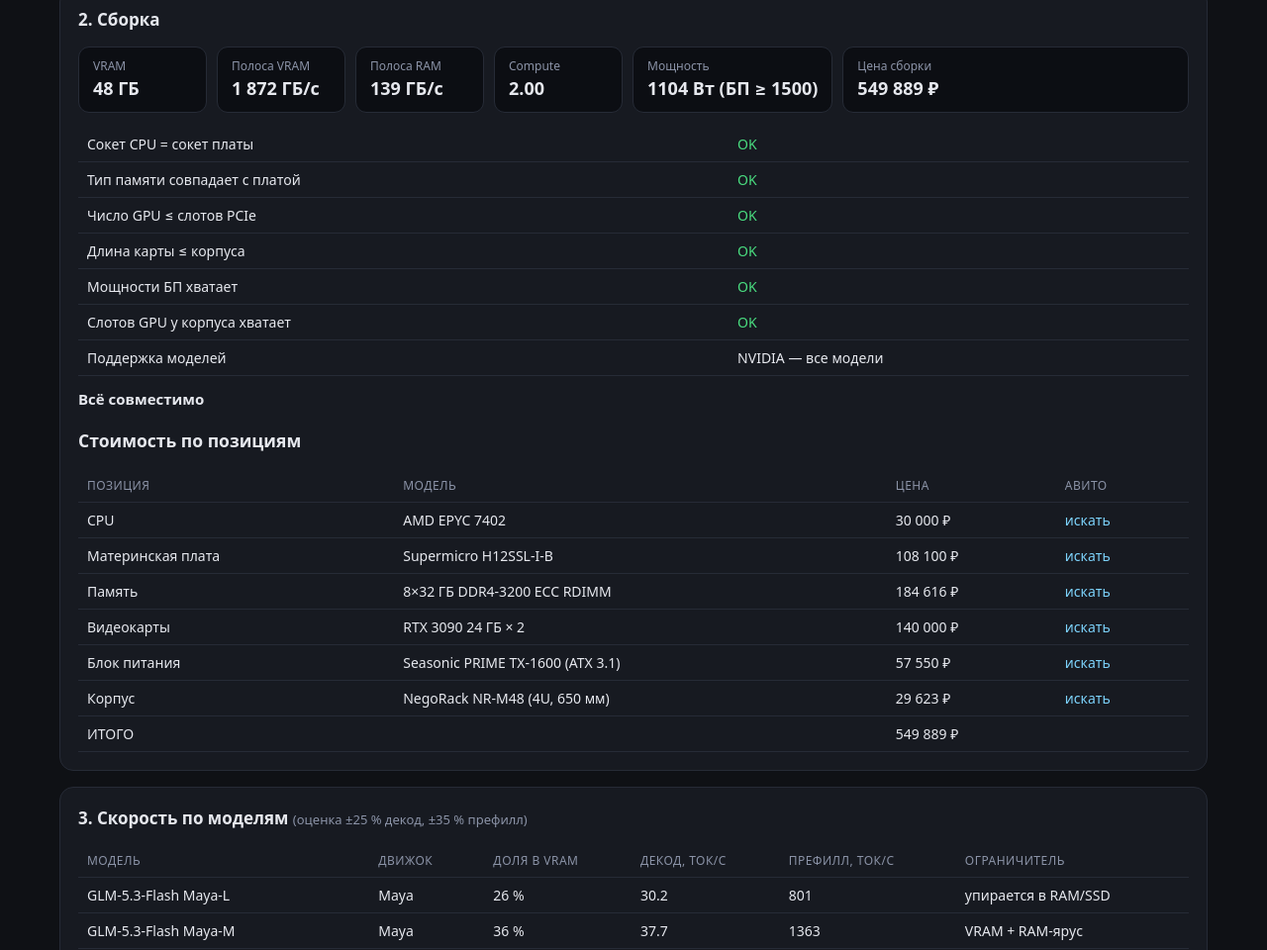
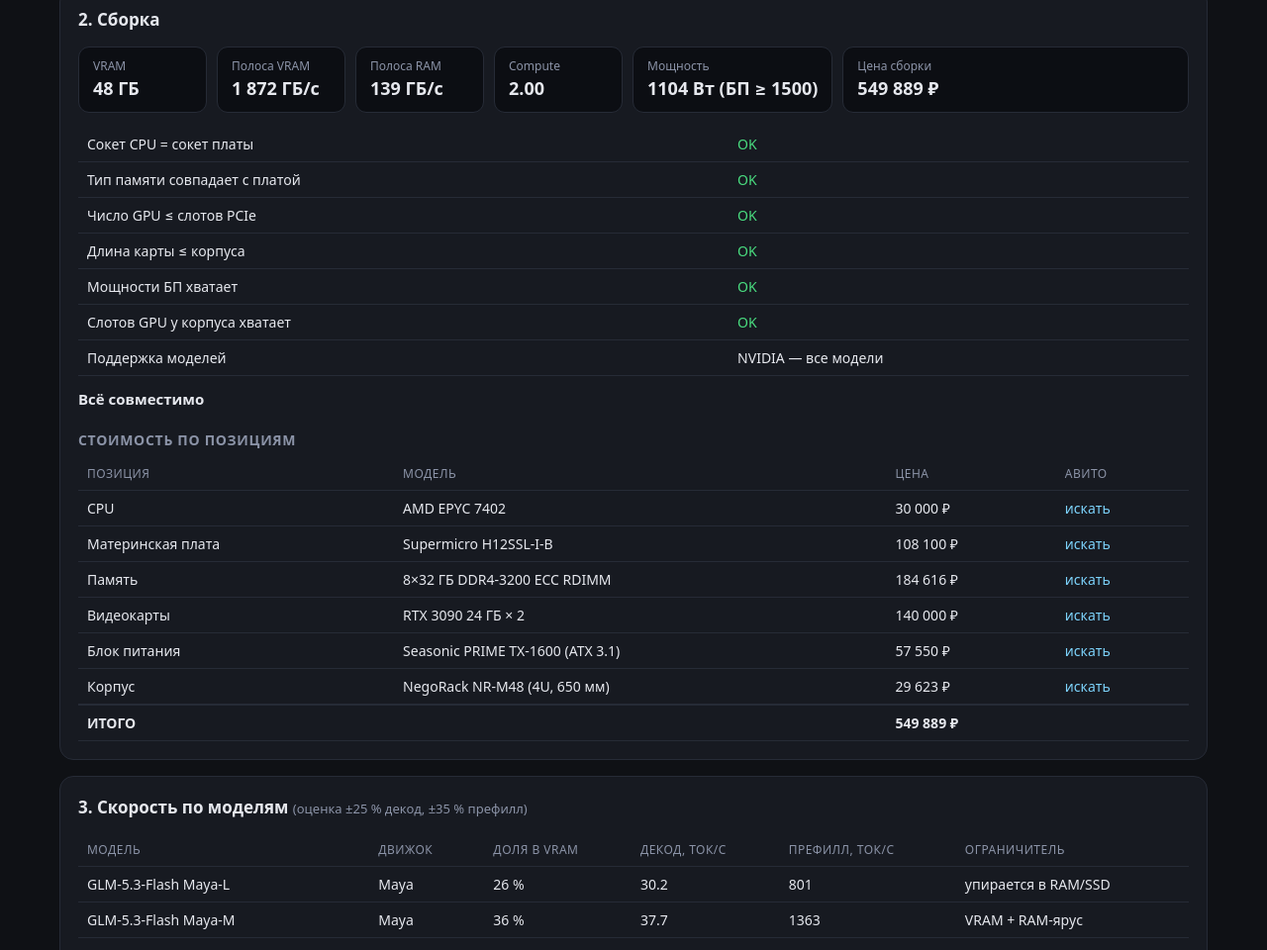
Before and after one commit to ErvSed/ai-hardware-calculator, a plain HTML site: page index.html in a window 1280 px wide. Shown: the part 414-1374 px from the top of the page at 99% size. Drawn offline with Linux system fonts and the light colour scheme.

Commit message:
update styles.css

```diff
--- a/styles.css
+++ b/styles.css
@@ -63,6 +63,8 @@ select:focus { outline: 2px solid #2f6b4a; }
 .tbl tr.bad td:last-child { color: var(--bad); }
 .verdict { margin: 12px 0 0; font-weight: 600; }
 .muted { color: var(--muted); font-weight: 400; font-size: 13px; }
+.h3 { margin: 20px 0 8px; font-size: 14px; font-weight: 600; color: var(--muted); text-transform: uppercase; letter-spacing: .05em; }
+.tbl tr.total td { font-weight: 700; border-top: 2px solid var(--line); }
 .toolbar { display: flex; gap: 8px; flex-wrap: wrap; align-items: center; margin-bottom: 10px; }
 .toolbar button {
   background: #0c0e13; color: var(--text);
```
